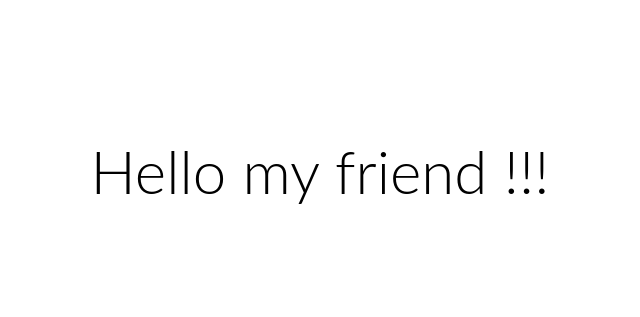
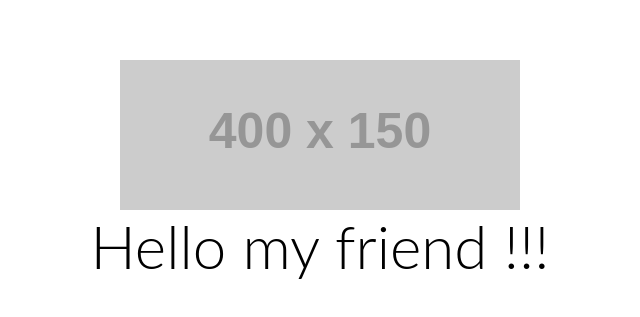
Before and after one commit to Ionko-Dmitrii/starter, a plain HTML site: page #source/pug/index.pug in a window 1280 px wide. Shown: the part 229-546 px from the top of the page, without its empty margins (320-960 px from the left). Drawn offline with nearby package versions, Linux system fonts and the light colour scheme; files that its build step writes are made by us from their sources; placeholder pictures from the web are drawn by us; files whose address does not match are found by name.

Commit message:
refactor

```diff
--- a/#source/pug/index.pug
+++ b/#source/pug/index.pug
@@ -8,7 +8,9 @@ block title
 
 block content
     main
-        p Hello my friend !!!
+        div
+            img(src="https://placehold.jp/400x150.png")
+            p Hello my friend !!!
 
 //- connect only custom js
 block scripts
--- a/#source/scss/style.scss
+++ b/#source/scss/style.scss
@@ -8,6 +8,9 @@ p{
   font-size: 60px;
   font-weight: 300;
 }
+img{
+  margin: 0 auto;
+}
 body{
   height: 100vh;
   display: flex;
```
Also changed, not shown: css/style.css, index.html, 1 other file.
